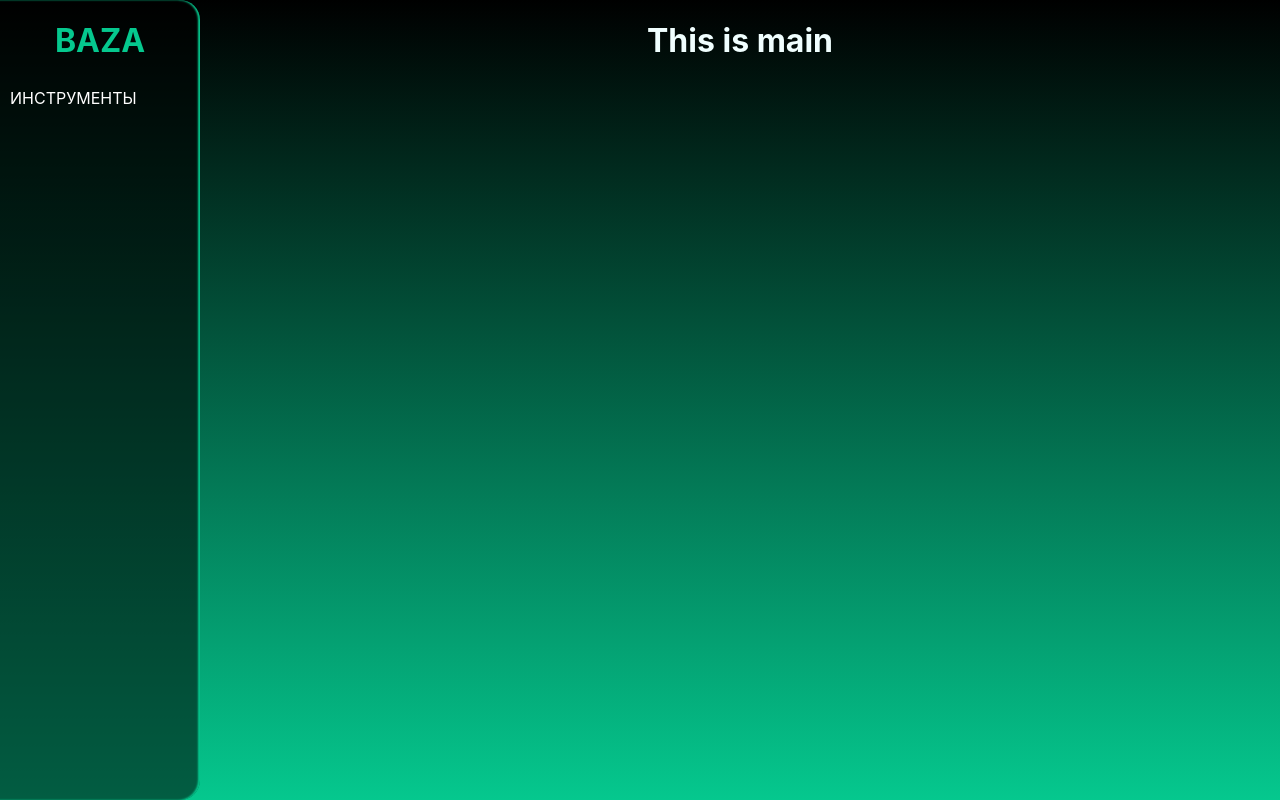
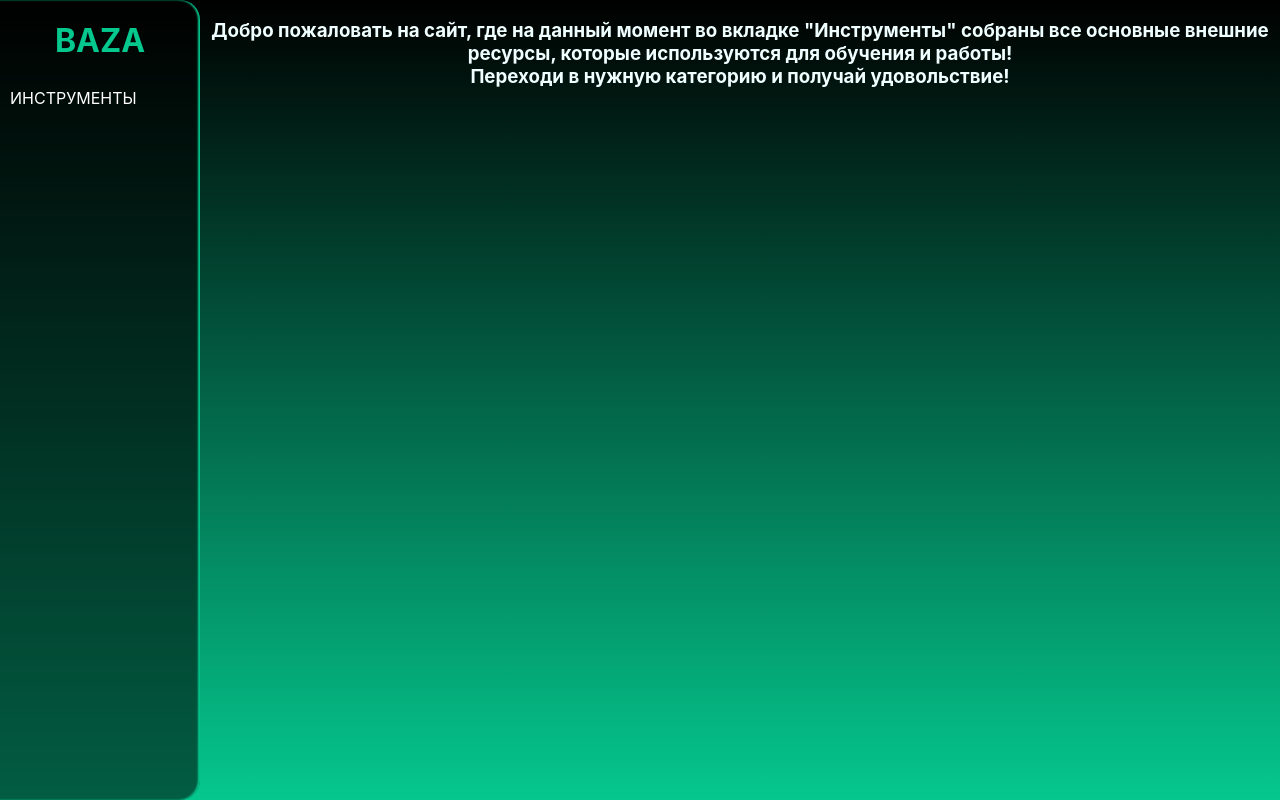
Before and after one commit to PlatenPrime/baza, a React (Create React App) app: page / in a window 1280 px wide. Built offline with nearby package versions, Linux system fonts and the light colour scheme.

Commit message:
Added comments

```diff
--- a/src/components/Content/Content.jsx
+++ b/src/components/Content/Content.jsx
@@ -14,7 +14,6 @@ const Content = (props) => {
 	return (
 		<div className={style.content}>
 
-
 			<Gallery category={category} />
 
 		</div>
--- a/src/components/Gallery/Gallery.jsx
+++ b/src/components/Gallery/Gallery.jsx
@@ -10,16 +10,14 @@ const Gallery = ({ category }) => {
 
 	const listGallery = listLinks.map((item) =>
 
-		<GalleryCard key={item.id} link={item.link} title={item.title} img={item.img}                 />
+		<GalleryCard key={item.id} link={item.link} title={item.title} img={item.img} />
 	);
 
 
 	return (
 		<div className={style.gallery}>
 
-
 			{listGallery}
-
 
 		</div>
 	);
--- a/src/components/Gallery/GalleryCard/GalleryCard.jsx
+++ b/src/components/Gallery/GalleryCard/GalleryCard.jsx
@@ -10,9 +10,9 @@ const GalleryCard = (props) => {
 
 		<div className={style.card}>
 			<div className={style.cardImg}>
-				<a href={props.link} target="_blank">
+
 					<img src={props.img} alt="" />
-				</a>
+
 			</div>
 			<div className={style.cardP}>
 				<a href={props.link} target="_blank">
--- a/src/components/Main/Main.jsx
+++ b/src/components/Main/Main.jsx
@@ -4,7 +4,9 @@ import style from './Main.module.css';
 const Main = () => {
 	return (
 		<div className={style.main}>
-			<h1>This is main</h1>
+			<h3>Добро пожаловать на сайт, где на данный момент во вкладке "Инструменты" собраны все основные внешние ресурсы, которые используются для обучения и работы! <br />
+				Переходи в нужную категорию и получай удовольствие!
+			</h3>
 		</div>
 	);
 };
--- a/src/components/SideBar/SideBarItem/SideBarItem.jsx
+++ b/src/components/SideBar/SideBarItem/SideBarItem.jsx
@@ -8,8 +8,6 @@ const SideBarItem = ({ title, icon }) => {
 		<>
 			<div className={style.sideBarItem}>
 				{icon}	{title}
-
-
 			</div>
 
 		</>
--- a/src/components/Tools/Tools.jsx
+++ b/src/components/Tools/Tools.jsx
@@ -16,12 +16,9 @@ const Tools = () => {
 	// и в самом провайдере передаем уже его
 
 	let category = useContext(ToolsCategoryContext);
+
 	category = params.category;
 
-
-
-
-	console.log(category);
 
 
 
@@ -37,7 +34,7 @@ const Tools = () => {
 
 			<ToolsCategoryContext.Provider value={category}>
 
-				<Outlet />
+				{params.category ? <Outlet /> : <h3>Клацни по какой-то кнопке, чтобы увидеть красоту!</h3>}
 
 			</ToolsCategoryContext.Provider>
 
--- a/src/index.js
+++ b/src/index.js
@@ -29,6 +29,7 @@ root.render(
 					<Route index element={<Main />} />
 
 					<Route path="tools/*" element={<Tools />} >
+
 						<Route path=":category" element={<Content />} />
 
 					</Route>
```
